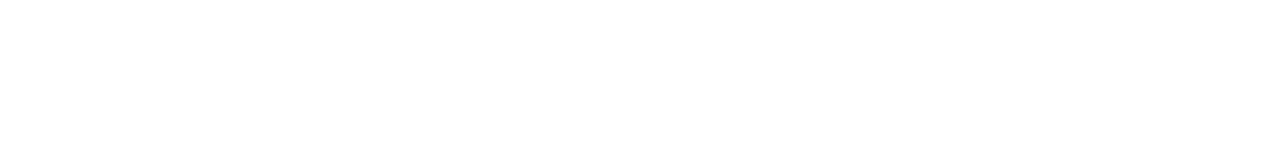
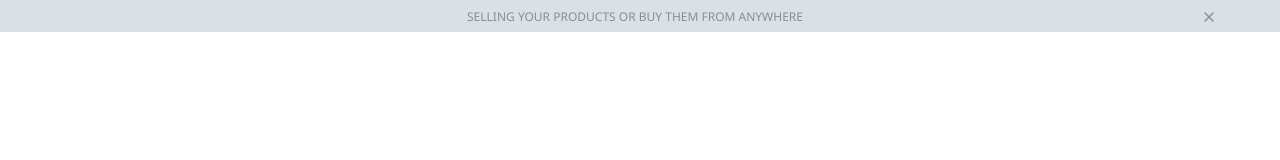
Before and after one commit to nupur-joshi-16/frontend-mini-projects, a plain HTML site: page 001 Bonfire Ecommerce Product Page/index.html in a window 1280 px wide. Drawn offline with Linux system fonts and the light colour scheme.

Commit message:
Top bar added.

```diff
--- /dev/null
+++ b/001 Bonfire Ecommerce Product Page/css/style.css
@@ -0,0 +1,49 @@
+* {
+  margin: 0;
+  padding: 0;
+  box-sizing: border-box;
+}
+
+body {
+  font-family: 'Segoe UI', Tahoma, Geneva, Verdana, sans-serif;
+}
+
+/* top-bar */
+.top-bar {
+  width: 100%;
+  background-color: #d9e1e6;
+}
+
+.top-bar__wrapper {
+  width: 100%;
+  height: 32px;
+  max-width: 1148px;
+  margin: 0 auto;
+  display: flex;
+  justify-content: center;
+  align-items: center;
+}
+
+.top-bar__text {
+  text-align: center;
+  font-size: 12px;
+  text-transform: uppercase;
+  color: #868f93;
+  flex-grow: 1;
+}
+
+.top-bar__close img {
+  width: 10px;
+  height: 10px;
+}
+
+/* responsive */
+@media (max-width: 1148px) {
+  .top-bar__wrapper {
+    min-width: 100%;
+  }
+
+  .top-bar__close img {
+    margin-right: 16px;
+  }
+}
--- a/001 Bonfire Ecommerce Product Page/index.html
+++ b/001 Bonfire Ecommerce Product Page/index.html
@@ -5,10 +5,21 @@
   <meta charset="UTF-8">
   <meta name="viewport" content="width=device-width, initial-scale=1.0">
   <title>Document</title>
+  <link rel="stylesheet" href="css/style.css">
 </head>
 
 <body>
-
+  <!-- top-bar -->
+  <div class="top-bar">
+    <div class="top-bar__wrapper">
+      <div class="top-bar__text">
+        selling your products or buy them from anywhere
+      </div>
+      <div class="top-bar__close">
+        <img src="images/close.png" alt="close">
+      </div>
+    </div>
+  </div>
 </body>
 
 </html>
```
Also changed, not shown: 001 Bonfire Ecommerce Product Page/images/close.png (added).
